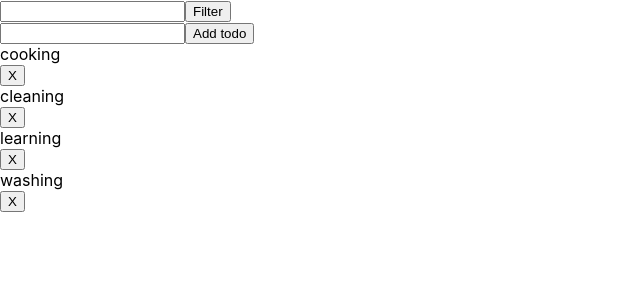
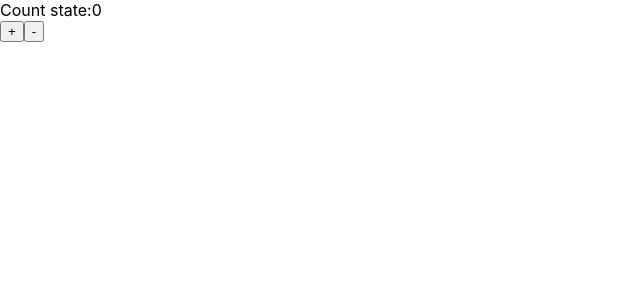
Before and after one commit to Edyta2801/redux-exercises, a React (Create React App) app: page / in a window 1280 px wide. Shown: the top 300 px of the page, without its empty margins (0-640 px from the left). Built offline with nearby package versions, Linux system fonts and the light colour scheme.

Commit message:
add counetr component and add mapStateToProps and mapDispatchToProps

```diff
--- a/src/App.js
+++ b/src/App.js
@@ -1,6 +1,6 @@
 import React from 'react';
-import TodoList from './TodoList'
-
+// import TodoList from './TodoList'
+import Counter from './Counter'
 
 
 
@@ -8,7 +8,7 @@ import TodoList from './TodoList'
 class App extends React.Component {
   render() {
     console.log('App props', this.props)
-    return <TodoList />;
+    return <Counter />;
   }
 }
 
--- /dev/null
+++ b/src/Counter.js
@@ -0,0 +1,24 @@
+import React from 'react';
+import { connect } from 'react-redux';
+import { increment } from './store/counter'
+
+
+const mapStateToProps = store => ({
+    _counterValue: store.counter
+})
+
+const mapDispatchToProps = dispatch => ({
+    _increment: () => dispatch(increment())
+})
+
+
+const Counter = props => {
+    return <div>
+        <div>Count state:{props._counterValue}</div>
+        <button onClick={props._increment}>+</button>
+        <button>-</button>
+    </div>
+
+}
+
+export default connect(mapStateToProps, mapDispatchToProps)(Counter)
--- a/src/index.js
+++ b/src/index.js
@@ -17,7 +17,7 @@ import cart, { addToCart } from './store/cart';
 const rootReducer = combineReducers({
   cart,
   counter,
-  todos
+  // todos
 });
 const store = createStore(
   rootReducer,
```
